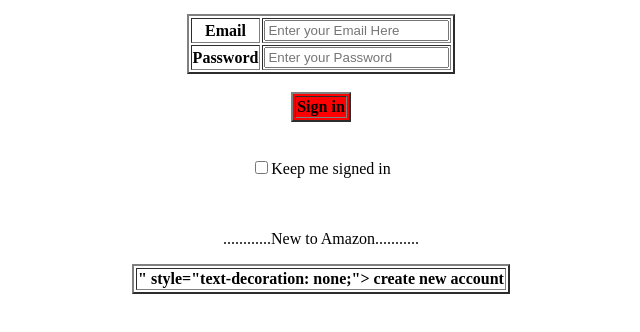
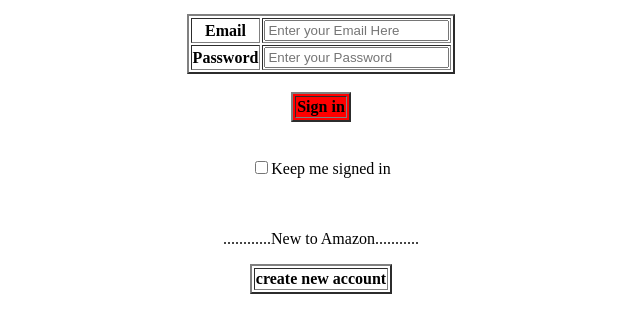
Before and after one commit to Rav1Rav1/My-website2, a plain HTML site: page project/index.html in a window 1280 px wide. Shown: the part 302-634 px from the top of the page, without its empty margins (319-959 px from the left). Drawn offline with Linux system fonts and the light colour scheme.

Commit message:
Update index.html

```diff
--- a/project/index.html
+++ b/project/index.html
@@ -10,7 +10,7 @@
 <body bgcolor="#FFFFFF">
 
 
-    <form action="/project/page2.html">
+    <form action="">
         <div>
             <center> <img src="https://assets.upstox.com/content/assets/images/cms/202451/Amazon%20logo.png" width="450"
                     height="250" alt="">
@@ -51,9 +51,9 @@
             <p>............New to Amazon...........</p>
             <table border="2">
                 <tr>
-                    <th>" style="text-decoration: none;">
+                    <th><a href="/project/page2.html" style="text-decoration: none;">
                             <font color="black"><b>create new account</b></font>
-                        </th>
+                        </a></th>
                 </tr>
             </table>
 
```
